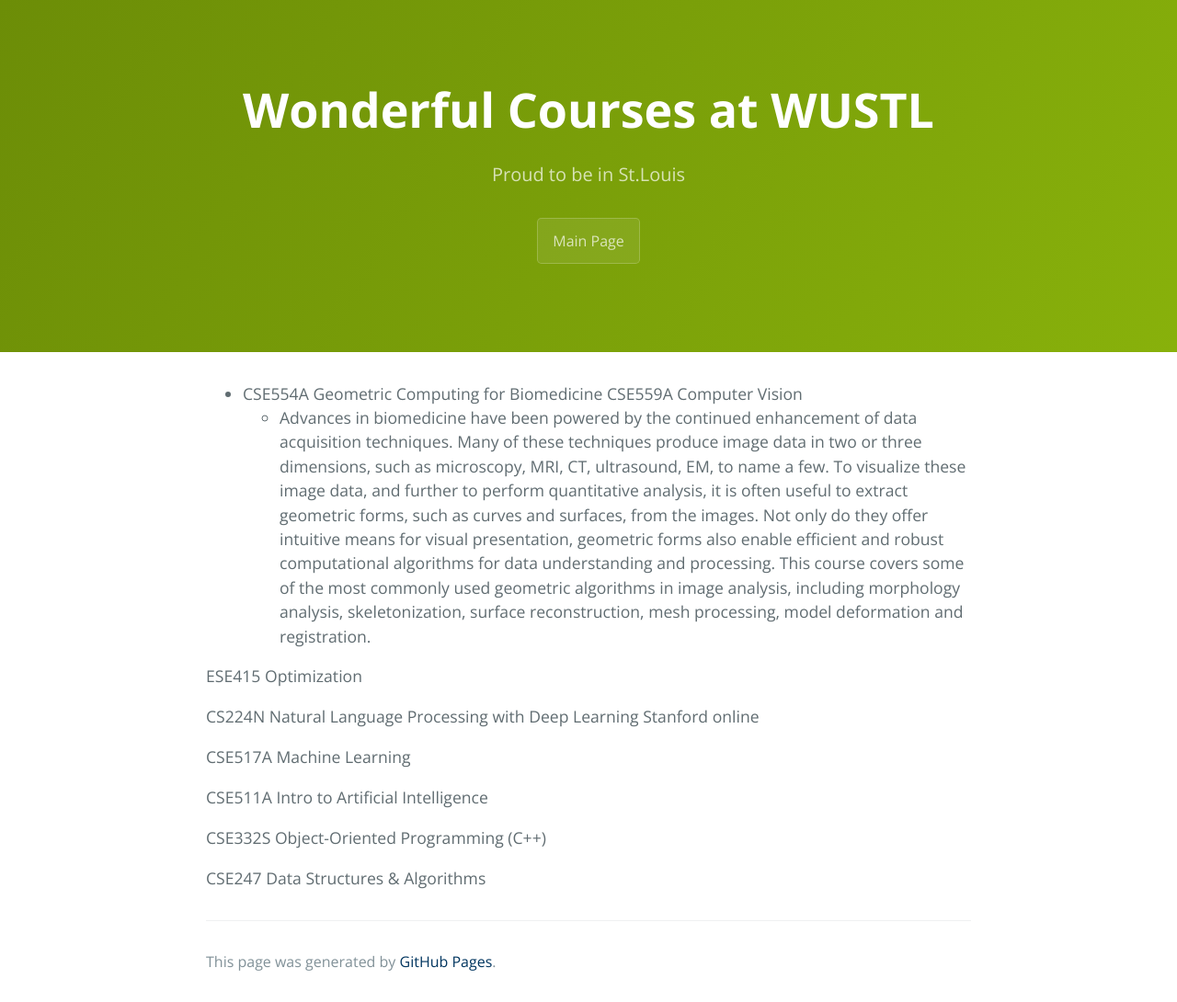
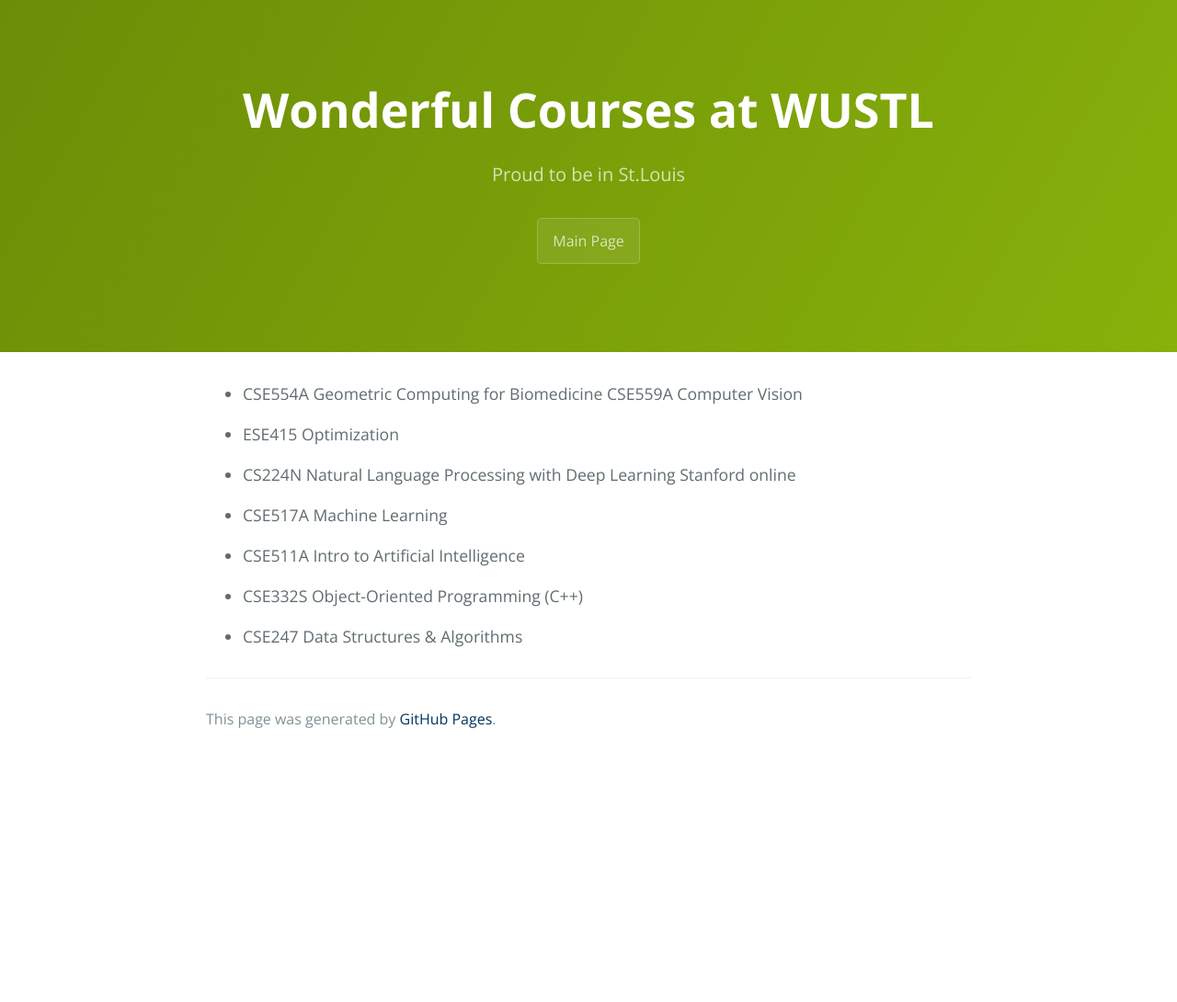
Before and after one commit to chengyongting/chengyongting.github.io, a Jekyll site: the page built from courses.md, in a window 1280 px wide. Shown: the whole page at 92% size. Built offline with Jekyll 4.4.1, drawn with Linux system fonts in a browser that asks for light colours; after the commit the page ends 900 px from its top, so only the background shows below that.

Commit message:
Update courses.md

```diff
--- a/courses.md
+++ b/courses.md
@@ -6,18 +6,15 @@ description: Proud to be in St.Louis
 
 
 - CSE554A Geometric Computing for Biomedicine CSE559A Computer Vision
-  - Advances in biomedicine have been powered by the continued enhancement of data acquisition techniques. Many of these techniques produce image data in two or three dimensions, such as microscopy, MRI, CT, ultrasound, EM, to name a few. To visualize these image data, and further to perform quantitative analysis, it is often useful to extract geometric forms, such as curves and surfaces, from the images. Not only do they offer intuitive means for visual presentation, geometric forms also enable efficient and robust computational algorithms for data understanding and processing. This course covers some of the most commonly used geometric algorithms in image analysis, including morphology analysis, skeletonization, surface reconstruction, mesh processing, model deformation and registration.
 
+- ESE415 Optimization
 
+- CS224N Natural Language Processing with Deep Learning Stanford online
 
-ESE415 Optimization
+- CSE517A Machine Learning
 
-CS224N Natural Language Processing with Deep Learning Stanford online
+- CSE511A Intro to Artificial Intelligence
 
-CSE517A Machine Learning
+- CSE332S Object-Oriented Programming (C++)
 
-CSE511A Intro to Artificial Intelligence
-
-CSE332S Object-Oriented Programming (C++)
-
-CSE247 Data Structures & Algorithms
+- CSE247 Data Structures & Algorithms
```
